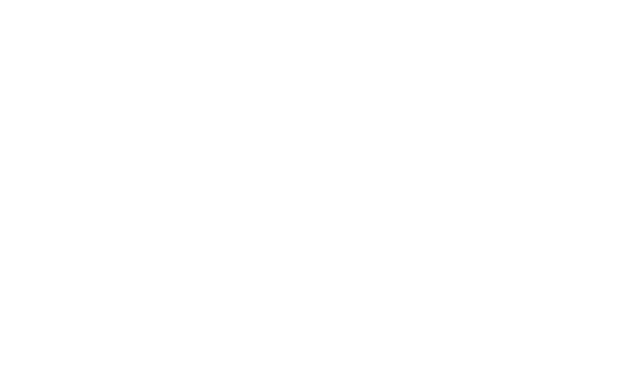
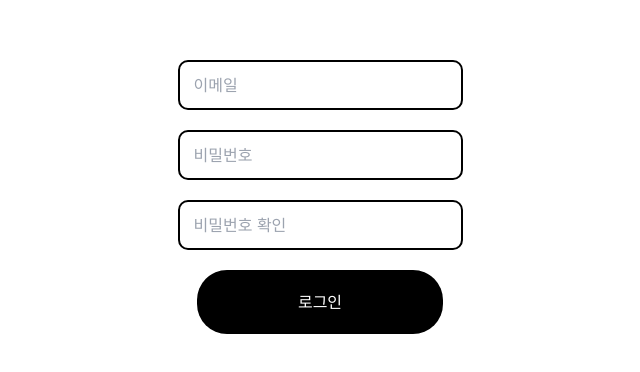
Before and after one commit to dnd-side-project/dnd-6th-10-a-piece-of-writing, a Next.js app in the folder frontend/: page /register in a window 1280 px wide. Shown: the part 234-606 px from the top of the page, without its empty margins (320-960 px from the left). Built offline with nearby package versions, Linux system fonts and the light colour scheme.

Commit message:
[feat] 버튼 공통화 및 register 페이지 구성

```diff
--- /dev/null
+++ b/frontend/components/button/button.module.scss
@@ -0,0 +1,11 @@
+.btn {
+  flex-grow: 0;
+  display: flex;
+  flex-direction: row;
+  justify-content: flex-start;
+  align-items: flex-start;
+  gap: 10px;
+  padding: 20px 101px;
+  border-radius: 30px;
+  background-color: #000;
+}
--- /dev/null
+++ b/frontend/components/button/index.tsx
@@ -0,0 +1,13 @@
+import React from 'react'
+import classNames from 'classnames/bind'
+import styles from './button.module.scss'
+
+const cx = classNames.bind(styles)
+
+type Props = {
+  className?: string
+}
+
+export const Button: React.FC<Props> = ({ className, ...props }) => {
+  return <button className={cx('btn', className)} {...props} />
+}
--- a/frontend/pages/login/index.tsx
+++ b/frontend/pages/login/index.tsx
@@ -5,6 +5,7 @@ import styles from './login.module.scss'
 import classNames from 'classnames/bind'
 import { CENTER_FLEX } from '@/styles/classNames'
 import { Input } from '@/components/input'
+import { Button } from '@/components/button'
 
 type Props = {}
 
@@ -18,7 +19,7 @@ const login: React.FC<Props> = ({}) => {
           <Input placeholder={'이메일'} />
           <Input placeholder={'비밀번호'} />
           <div className={`w-full ${CENTER_FLEX}`}>
-            <button className={cx('btn', 'text-white')}>로그인</button>
+            <Button className={cx('text-white')}>로그인</Button>
           </div>
         </div>
       </div>
--- a/frontend/pages/register/index.tsx
+++ b/frontend/pages/register/index.tsx
@@ -1,9 +1,27 @@
 import React from 'react'
+import { Input } from '@/components/input'
+import { CENTER_FLEX } from '@/styles/classNames'
+import classNames from 'classnames/bind'
+import styles from './register.module.scss'
+import { Button } from '@/components/button'
 
 type Props = {}
 
-const index: React.FC<Props> = ({}) => {
-  return <></>
+const cx = classNames.bind(styles)
+
+const register: React.FC<Props> = ({}) => {
+  return (
+    <div className={cx('w-full', 'h-screen', 'flex-col', CENTER_FLEX)}>
+      <div className={cx('Frame')}>
+        <Input placeholder={'이메일'} />
+        <Input placeholder={'비밀번호'} />
+        <Input placeholder={'비밀번호 확인'} />
+        <div className={`w-full ${CENTER_FLEX}`}>
+          <Button className={'text-white'}>로그인</Button>
+        </div>
+      </div>
+    </div>
+  )
 }
 
-export default index
+export default register
--- /dev/null
+++ b/frontend/pages/register/register.module.scss
@@ -0,0 +1,11 @@
+.Frame {
+  width: 285px;
+  height: 213px;
+  flex-grow: 0;
+  display: flex;
+  flex-direction: column;
+  justify-content: flex-start;
+  align-items: flex-start;
+  gap: 20px;
+  padding: 0;
+}
```
Also changed, not shown: frontend/pages/login/login.module.scss (+0 -12 lines).
